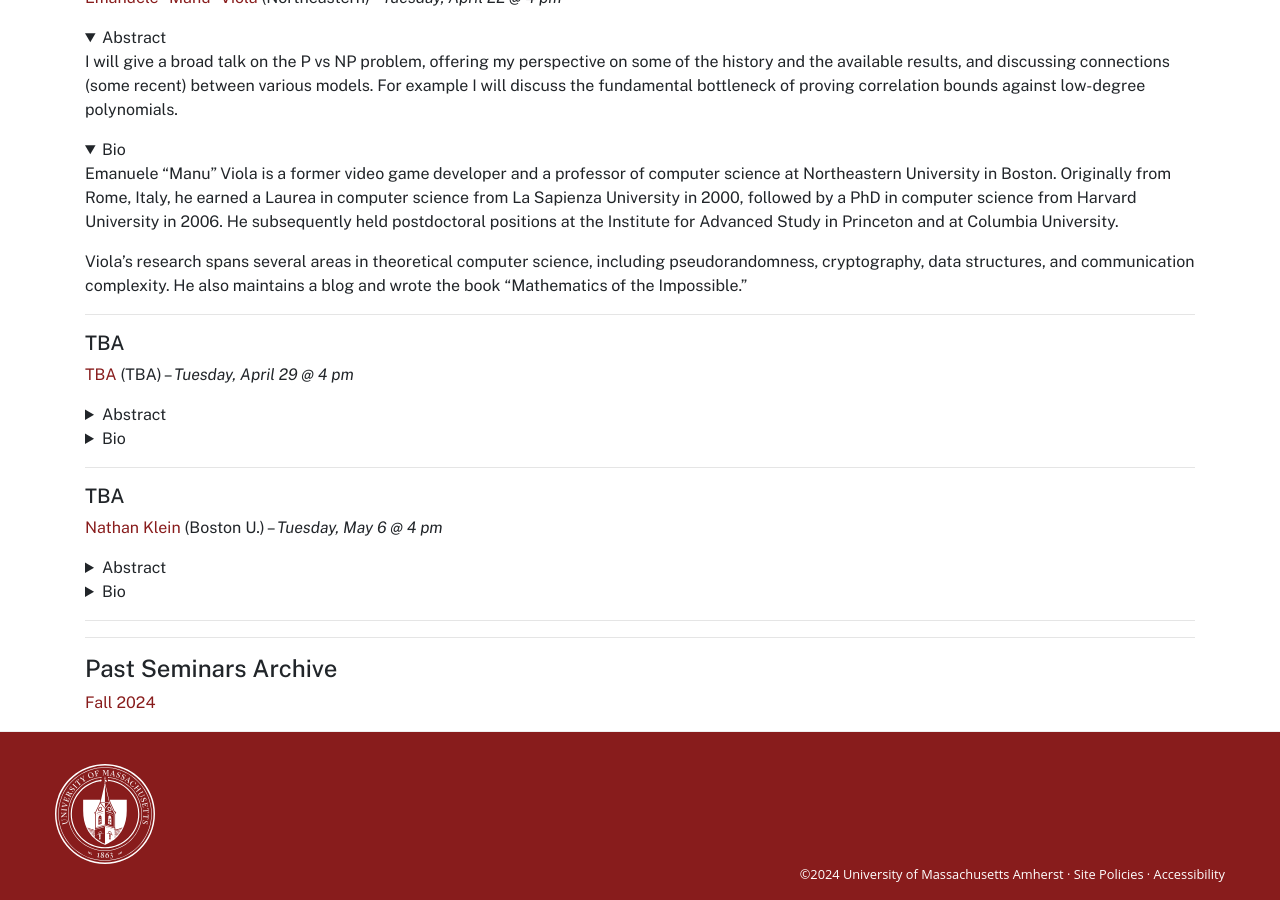
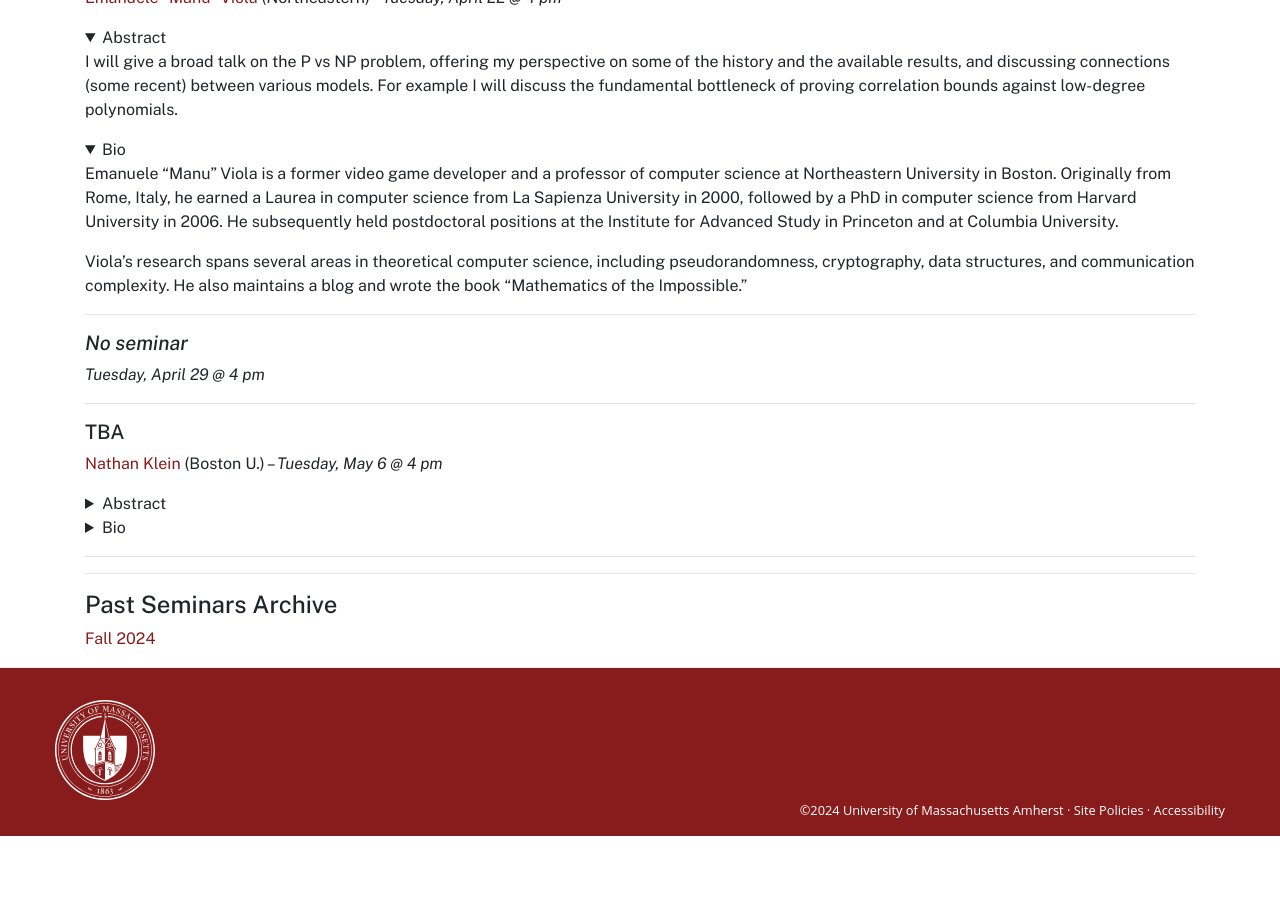
Before and after one commit to umass-theory/umass-theory.github.io, a Jekyll site: the page built from seminar.md, in a window 1280 px wide and 900 px high, scrolled down 2252 px. Built offline with Jekyll 4.4.1, drawn with Linux system fonts in a browser that asks for light colours; after the commit the page ends 3088 px from its top, so only the background shows below that.

Commit message:
update for cancellation 4/29

```diff
--- a/seminar.md
+++ b/seminar.md
@@ -257,21 +257,9 @@ communication complexity. He also maintains a blog and wrote the book
 
 <hr>
 
-##### TBA
+##### *No seminar*
 
-[TBA](TBA) (TBA) --  *Tuesday, April 29 @ 4 pm*
-<details markdown="1">
-<summary>Abstract</summary>
-
-Abstract TBA
-
-</details>
-<details markdown="1">
-<summary>Bio</summary>
-
-Bio TBA
-
-</details>
+*Tuesday, April 29 @ 4 pm*
 
 <hr>
 
```
